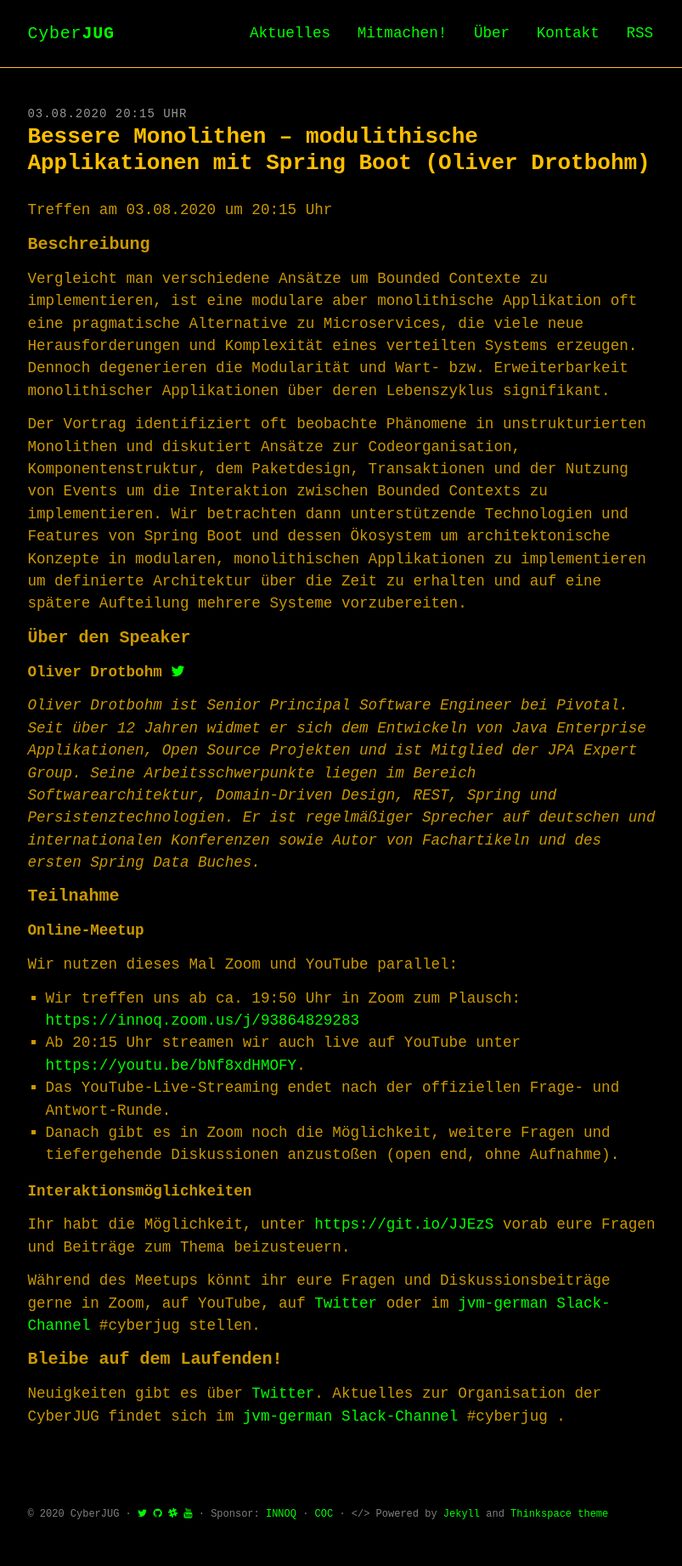
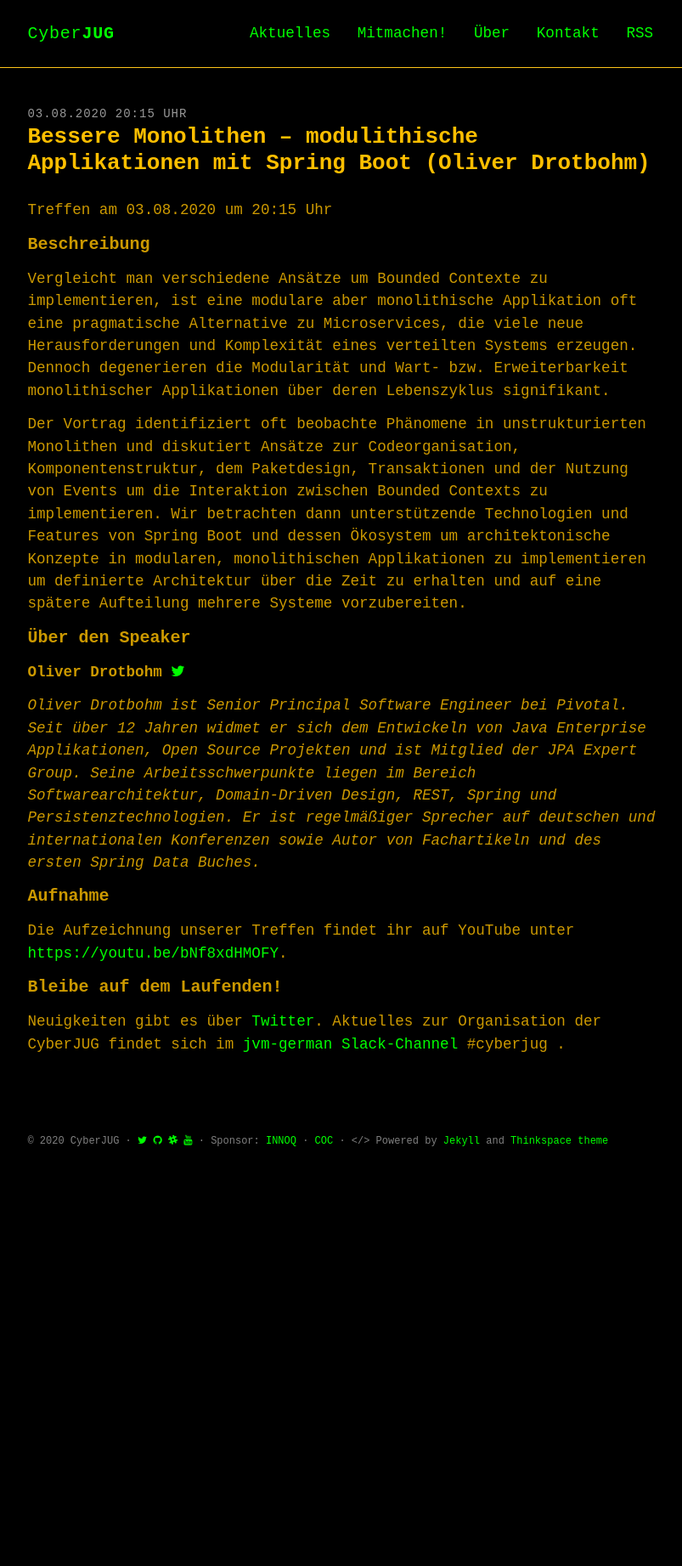
Before and after one commit to cyberjug/website, a Jekyll site: the page built from docs/_past/2020-08-03-bessere_monolithen.md, in a window 1280 px wide. Shown: the whole page at 85% size, without its empty margins (234-1037 px from the left). Built offline with Jekyll 4.4.1, drawn with Linux system fonts in a browser that asks for light colours; some web fonts are replaced; after the commit the page ends 1405 px from its top, so only the background shows below that.

Commit message:
add past event

```diff
--- a/docs/_upcoming/2020-08-03-bessere_monolithen.md
+++ b/docs/_past/2020-08-03-bessere_monolithen.md
@@ -23,22 +23,10 @@
 *Oliver Drotbohm ist Senior Principal Software Engineer bei Pivotal. Seit über 12 Jahren widmet er sich dem Entwickeln von Java Enterprise Applikationen, Open Source Projekten und ist Mitglied der JPA Expert Group. Seine Arbeitsschwerpunkte liegen im Bereich Softwarearchitektur, Domain-Driven Design, REST, Spring und Persistenztechnologien. Er ist regelmäßiger Sprecher auf deutschen und internationalen Konferenzen sowie Autor von Fachartikeln und des ersten Spring Data Buches.*
 
 
-### Teilnahme
+### Aufnahme
 
-**Online-Meetup**
+Die Aufzeichnung unserer Treffen findet ihr auf YouTube unter <https://youtu.be/bNf8xdHMOFY>.
 
-Wir nutzen dieses Mal Zoom und YouTube parallel:
-
-- Wir treffen uns ab ca. 19:50 Uhr in Zoom zum Plausch: <https://innoq.zoom.us/j/93864829283>
-- Ab 20:15 Uhr streamen wir auch live auf YouTube unter <https://youtu.be/bNf8xdHMOFY>.
-- Das YouTube-Live-Streaming endet nach der offiziellen Frage- und Antwort-Runde.
-- Danach gibt es in Zoom noch die Möglichkeit, weitere Fragen und tiefergehende Diskussionen anzustoßen (open end, ohne Aufnahme).
-
-**Interaktionsmöglichkeiten**
-
-Ihr habt die Möglichkeit, unter <https://git.io/JJEzS> vorab eure Fragen und Beiträge zum Thema beizusteuern.
-
-Während des Meetups könnt ihr eure Fragen und Diskussionsbeiträge gerne in Zoom, auf YouTube, auf [Twitter](https://twitter.com/cyberjug) oder im [jvm-german Slack-Channel](https://slackin-jvm-german.herokuapp.com/) #cyberjug stellen.
 
 ### Bleibe auf dem Laufenden!
 
```
